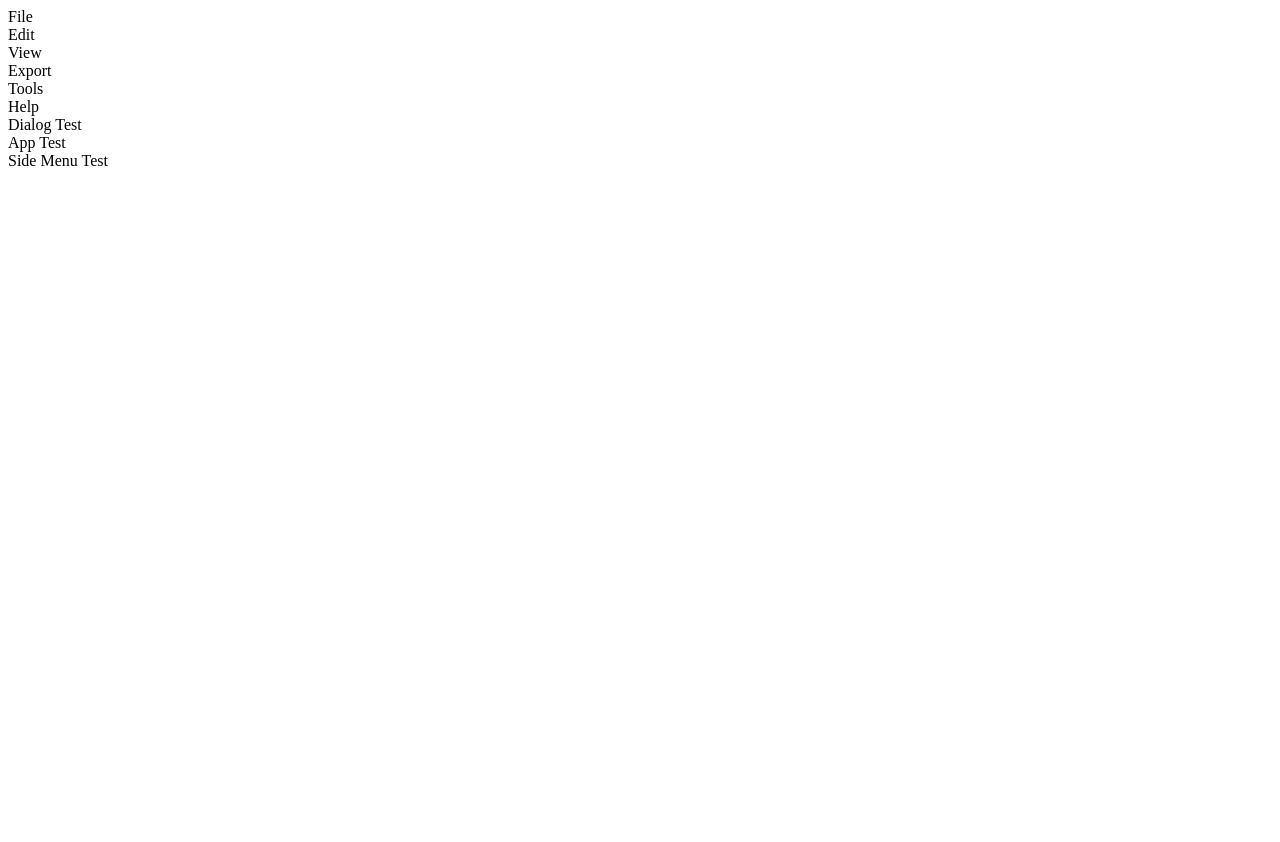
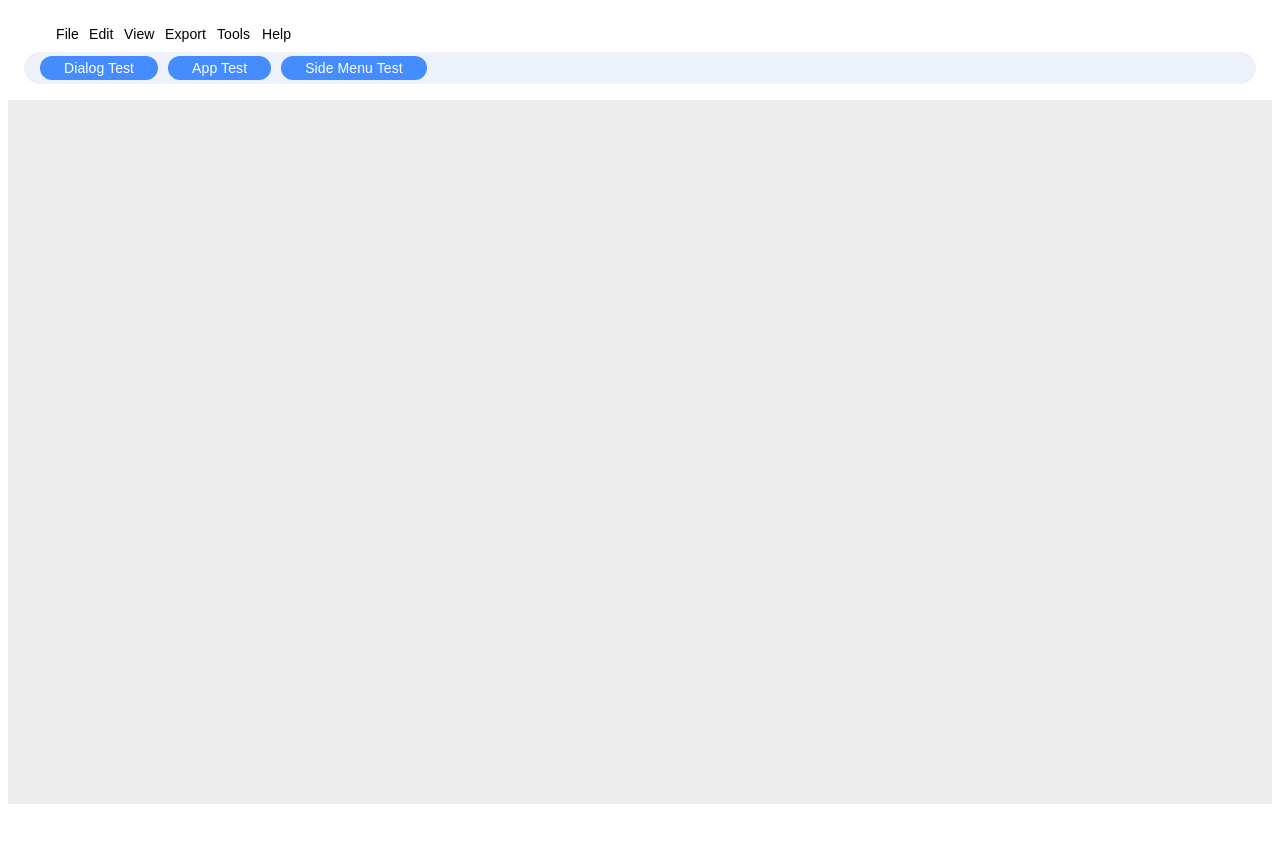
Before and after one commit to beagle2782/argento, a plain HTML site: page Index.html in a window 1280 px wide. Before the commit the page ends 800 px from the top, so only its background shows below. Drawn offline with Linux system fonts and the light colour scheme.

Commit message:
fixed index.html

```diff
--- a/Index.html
+++ b/Index.html
@@ -1,3 +1,8 @@
+<html>
+<head>
+	<link rel="stylesheet" type="text/css" href="style.css" />
+</head>
+<body>
 <div class="index">
   <div class="statusbar-bg"></div>
   <div class="header">
@@ -30,3 +35,5 @@
     </div>
   </div>
 </div>
+</body>
+</html>
```
Also changed, not shown: 1 other file.
